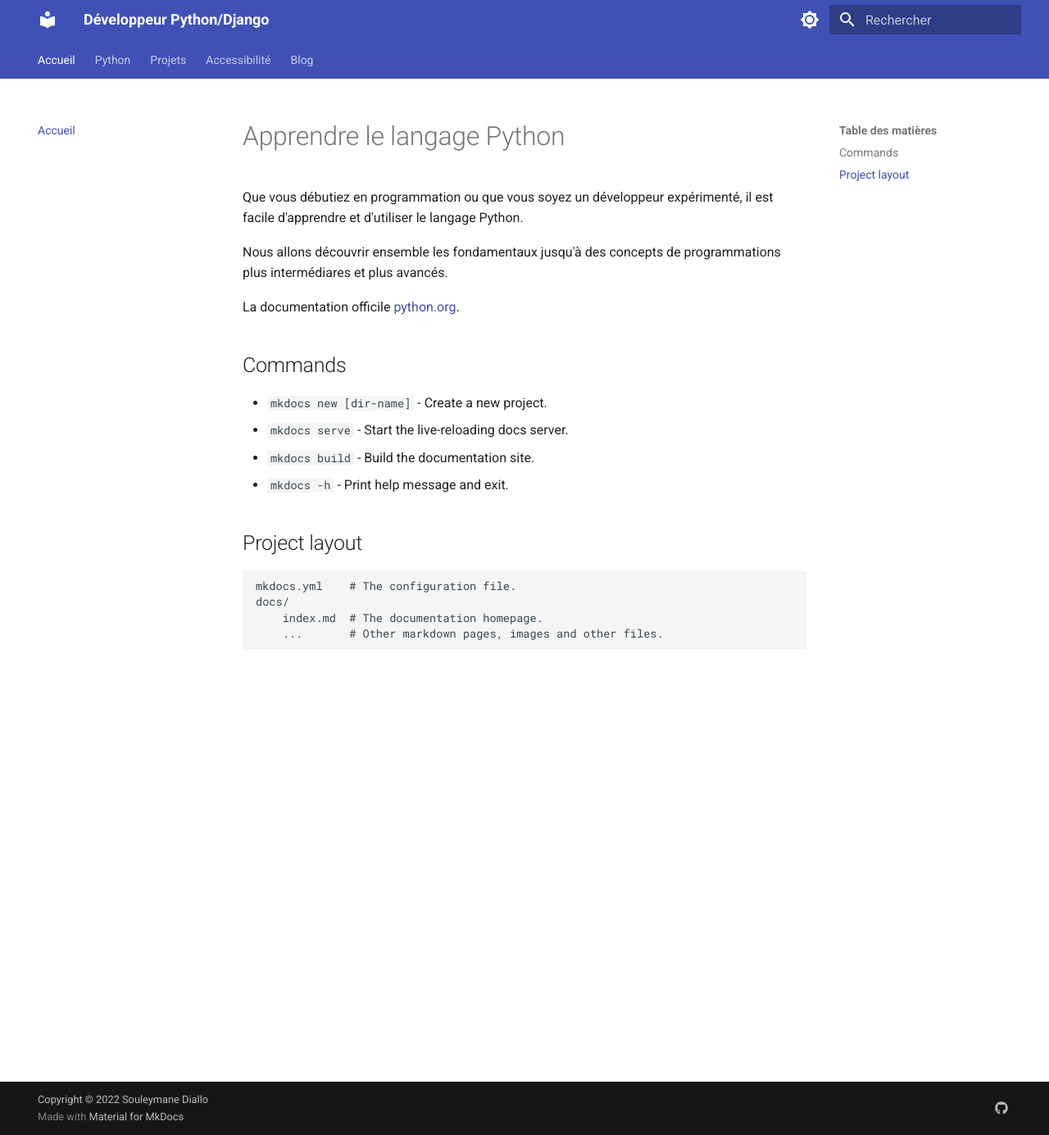
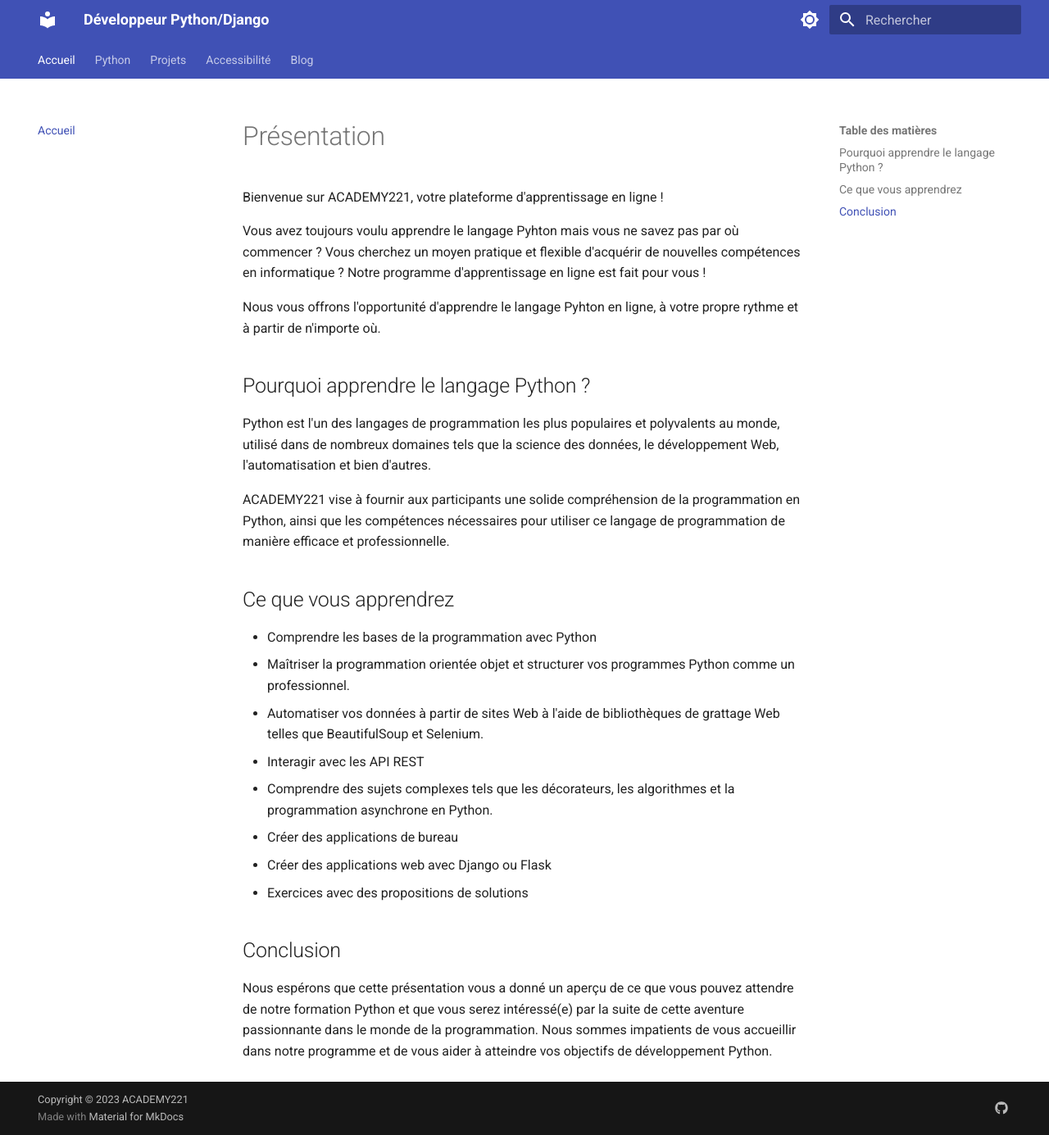
Before and after one commit to souleymanediallo/blog, an MkDocs documentation site: the page built from docs/index.md, in a window 1280 px wide and 1385 px high. Shown: the whole window at 82% size. Built offline with MkDocs 1.6.1 and Material for MkDocs 9.7.7, drawn with Linux system fonts in a browser that asks for light colours.

Commit message:
presentation

```diff
--- /dev/null
+++ b/docs/Python/Avance/intro.md
@@ -0,0 +1,19 @@
+Que vous débutiez en programmation ou que vous soyez un développeur expérimenté, il est facile d'apprendre et d'utiliser le langage Python.
+
+Nous allons découvrir ensemble les fondamentaux jusqu'à des concepts de programmations plus intermédiares et plus avancés.
+
+La documentation officile [python.org](https://www.python.org/).
+
+## Commands
+
+* `mkdocs new [dir-name]` - Create a new project.
+* `mkdocs serve` - Start the live-reloading docs server.
+* `mkdocs build` - Build the documentation site.
+* `mkdocs -h` - Print help message and exit.
+
+## Project layout
+
+    mkdocs.yml    # The configuration file.
+    docs/
+        index.md  # The documentation homepage.
+        ...       # Other markdown pages, images and other files.
--- a/docs/index.md
+++ b/docs/index.md
@@ -1,21 +1,27 @@
-# Apprendre le langage Python
+# Présentation
 
-Que vous débutiez en programmation ou que vous soyez un développeur expérimenté, il est facile d'apprendre et d'utiliser le langage Python.
+Bienvenue sur ACADEMY221, votre plateforme d'apprentissage en ligne !
 
-Nous allons découvrir ensemble les fondamentaux jusqu'à des concepts de programmations plus intermédiares et plus avancés.
+Vous avez toujours voulu apprendre le langage Pyhton mais vous ne savez pas par où commencer ? Vous cherchez un moyen pratique et flexible d'acquérir de nouvelles compétences en informatique ? Notre programme d'apprentissage en ligne est fait pour vous !
 
-La documentation officile [python.org](https://www.python.org/).
+Nous vous offrons l'opportunité d'apprendre le langage Pyhton en ligne, à votre propre rythme et à partir de n'importe où.
 
-## Commands
+## Pourquoi apprendre le langage Python ?
+Python est l'un des langages de programmation les plus populaires et polyvalents au monde, utilisé dans de nombreux domaines tels que la science des données, le développement Web, l'automatisation et bien d'autres.
 
-* `mkdocs new [dir-name]` - Create a new project.
-* `mkdocs serve` - Start the live-reloading docs server.
-* `mkdocs build` - Build the documentation site.
-* `mkdocs -h` - Print help message and exit.
+ACADEMY221 vise à fournir aux participants une solide compréhension de la programmation en Python, ainsi que les compétences nécessaires pour utiliser ce langage de programmation de manière efficace et professionnelle.
 
-## Project layout
 
-    mkdocs.yml    # The configuration file.
-    docs/
-        index.md  # The documentation homepage.
-        ...       # Other markdown pages, images and other files.
+## Ce que vous apprendrez
+
+* Comprendre les bases de la programmation avec Python
+* Maîtriser la programmation orientée objet et structurer vos programmes Python comme un professionnel.
+* Automatiser vos données à partir de sites Web à l'aide de bibliothèques de grattage Web telles que BeautifulSoup et Selenium.
+* Interagir avec les API REST
+* Comprendre des sujets complexes tels que les décorateurs, les algorithmes et la programmation asynchrone en Python.
+* Créer des applications de bureau
+* Créer des applications web avec Django ou Flask
+* Exercices avec des propositions de solutions
+
+## Conclusion
+Nous espérons que cette présentation vous a donné un aperçu de ce que vous pouvez attendre de notre formation Python et que vous serez intéressé(e) par la suite de cette aventure passionnante dans le monde de la programmation. Nous sommes impatients de vous accueillir dans notre programme et de vous aider à atteindre vos objectifs de développement Python.
--- a/mkdocs.yml
+++ b/mkdocs.yml
@@ -1,7 +1,7 @@
 site_name: Développeur Python/Django
-site_url: https://www.academy221.com
+site_url: https://wwww.academy221.com
 site_author: Souleymane Diallo
-copyright: Copyright &copy; 2022 Souleymane Diallo
+copyright: Copyright &copy; 2023 ACADEMY221
 
 theme:
   palette:
@@ -44,9 +44,8 @@ markdown_extensions:
       alternate_style: true
   - pymdownx.emoji:
       emoji_index: !!python/name:materialx.emoji.twemoji
-      emoji_generator: !!python/name:materialx.emoji.to_svg
+      emoji_generator: !!python/name:materialx.emoji.to_svg # Pluging
 
-# Pluging
 plugins:
   - search:
       lang: fr
```
